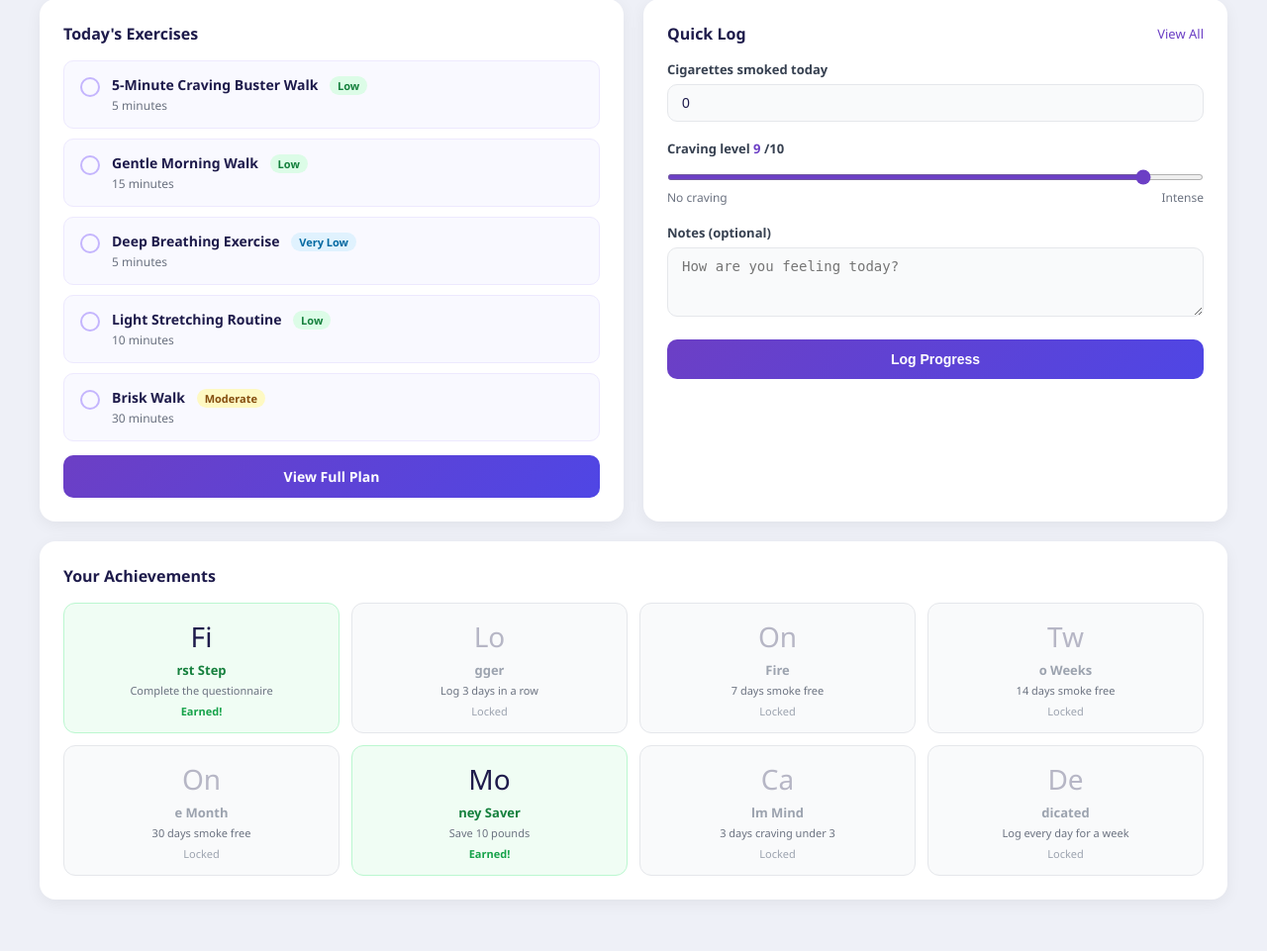
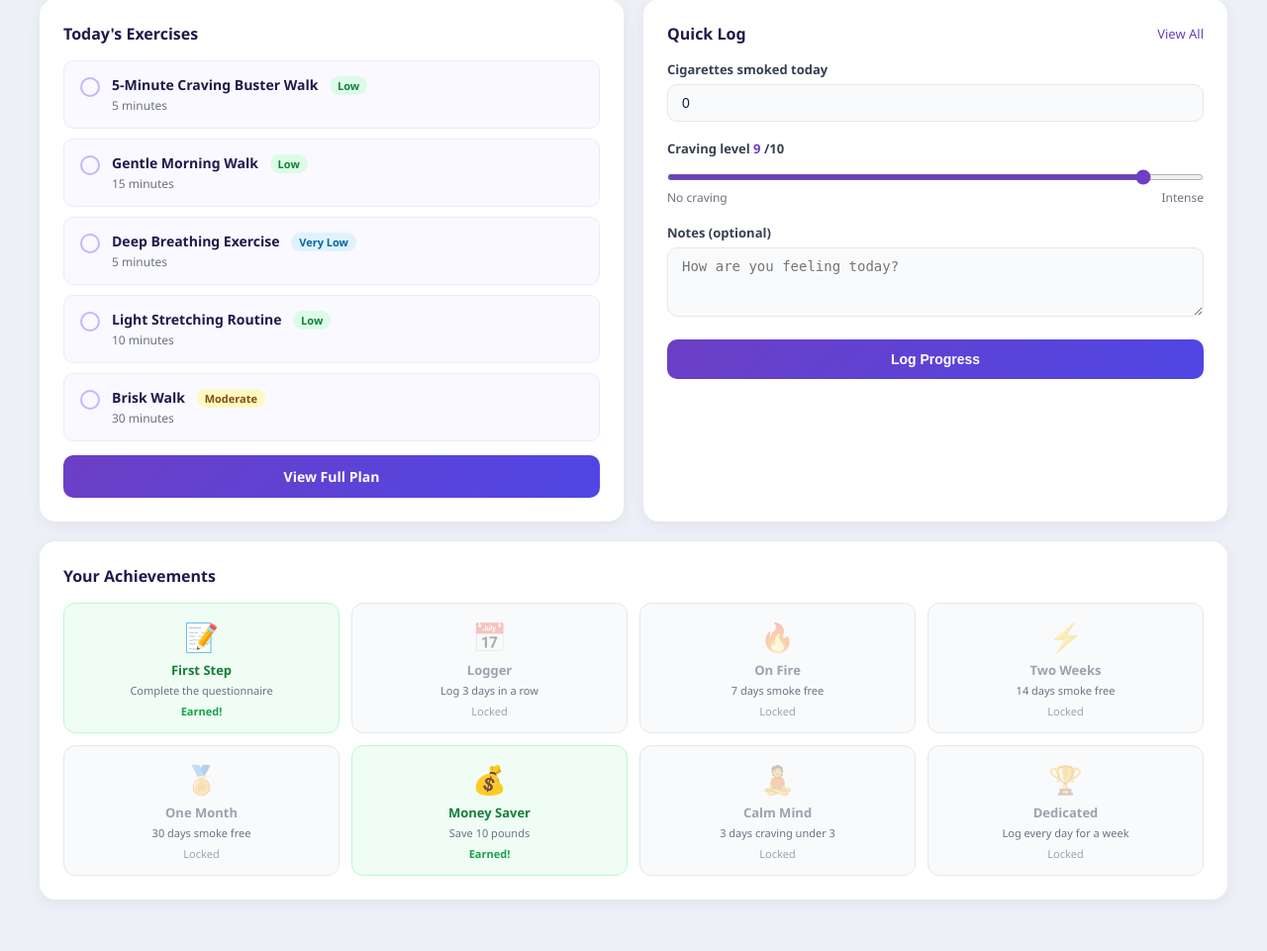
Before and after one commit to ismailkhan18881-hash/django_project, a Django app: page /dashboard/ in a window 1280 px wide. Shown: the part 1289-2250 px from the top of the page at 99% size. Run offline with Django 5.2, Linux system fonts and the light colour scheme; a user stored in the database is signed in; data comes from the database, SQL or seed files in the repository.

Commit message:
fix badge emojis on dashboard

```diff
--- a/core/templates/dashboard.html
+++ b/core/templates/dashboard.html
@@ -13,7 +13,6 @@
 ──────────────────────────────────────────────────────────────────── -->
 
 {% if reminder_level == 1 %}
-  <!-- Level 1 reminder - gentle nudge after 7 days -->
   <div style="background:#eff6ff; border:1px solid #bfdbfe; border-radius:12px;
               padding:18px 24px; margin-bottom:24px;">
     <h3 style="color:#1d4ed8; font-size:16px; margin-bottom:6px;">
@@ -23,7 +22,6 @@
       You have not logged in 7 days. That is okay — life gets busy.
       Your journey is still here waiting for you.
     </p>
-    <!-- Show their personal quit reason from question 12 as a reminder -->
     {% if profile.quit_reason %}
       <p style="color:#1e40af; font-size:13px; margin-bottom:10px;">
         You said you wanted to quit because:
@@ -37,7 +35,6 @@
   </div>
 
 {% elif reminder_level == 2 %}
-  <!-- Level 2 reminder - more emotional appeal after 14 days -->
   <div style="background:#fffbeb; border:1px solid #fde68a; border-radius:12px;
               padding:18px 24px; margin-bottom:24px;">
     <h3 style="color:#92400e; font-size:16px; margin-bottom:6px;">
@@ -46,12 +43,10 @@
     <p style="color:#78350f; font-size:14px; margin-bottom:8px;">
       It has been 2 weeks since your last check in.
     </p>
-    <!-- Use a real statistic to motivate them to come back -->
     <p style="color:#78350f; font-size:13px; margin-bottom:8px;">
       Did you know — people who track their progress are
       <strong>3 times more likely</strong> to successfully quit smoking.
     </p>
-    <!-- Show what they had achieved before they went quiet -->
     <p style="color:#78350f; font-size:13px; margin-bottom:8px;">
       What you had achieved before:
       Health Score <strong>{{ health_score|default:"—" }}</strong> and
@@ -72,8 +67,6 @@
   </div>
 
 {% elif reminder_level == 3 %}
-  <!-- Level 3 reminder - strongest message after 30 days -->
-  <!-- Uses their personal quit reason for maximum emotional impact -->
   <div style="background:#fff1f2; border:1px solid #fecdd3; border-radius:12px;
               padding:18px 24px; margin-bottom:24px;">
     <h3 style="color:#be123c; font-size:16px; margin-bottom:6px;">
@@ -84,7 +77,6 @@
       We know quitting is one of the hardest things a person can do.
       Setbacks are part of the journey — not the end of it.
     </p>
-    <!-- Real NHS statistic about quit attempts to reduce shame -->
     <p style="color:#9f1239; font-size:13px; margin-bottom:8px;">
       Did you know?
       <strong>"Most successful quitters tried 8 to 10 times before it worked.
@@ -99,7 +91,6 @@
     <p style="color:#9f1239; font-size:13px; margin-bottom:10px;">
       Start again today — we are here.
     </p>
-    <!-- Two buttons - one to log today and one to update their plan -->
     <div style="display:flex; gap:10px; flex-wrap:wrap;">
       <a href="{% url 'progress' %}" class="btn-primary"
          style="width:auto; display:inline-block; padding:8px 20px;">
@@ -115,10 +106,7 @@
 {% endif %}
 
 
-<!-- ── WELCOME HEADER ─────────────────────────────────────────────
-     Shows the user's first name from their Django account.
-     If no first name is set it falls back to "there".
-──────────────────────────────────────────────────────────────────── -->
+<!-- ── WELCOME HEADER ─────────────────────────────────────────────────── -->
 <div class="welcome-card">
   <h1>Welcome back,
     <span>{{ request.user.first_name|default:"there" }}</span>
@@ -127,50 +115,37 @@
 </div>
 
 
-<!-- ── STAT CARDS ─────────────────────────────────────────────────
-     These four cards show the user's key stats at a glance.
-     All values come from get_dashboard_stats() in views.py.
-     The default filter shows a dash if the value is not available yet.
-──────────────────────────────────────────────────────────────────── -->
+<!-- ── STAT CARDS ─────────────────────────────────────────────────────── -->
 <div class="stat-grid">
 
   <div class="stat-card">
     <div class="stat-icon">🔥</div>
     <div class="stat-label">Days Smoke-Free</div>
-    <!-- days_smoke_free is the consecutive streak count from views.py -->
     <div class="stat-value">{{ days_smoke_free|default:"—" }}</div>
   </div>
 
   <div class="stat-card">
     <div class="stat-icon">🚬</div>
     <div class="stat-label">Cigarettes Avoided</div>
-    <!-- cigarettes_avoided compares actual vs baseline from profile -->
     <div class="stat-value">{{ cigarettes_avoided|default:"—" }}</div>
   </div>
 
   <div class="stat-card">
     <div class="stat-icon">❤️</div>
     <div class="stat-label">Health Score</div>
-    <!-- health_score is calculated from the last 7 log entries -->
     <div class="stat-value">{{ health_score|default:"—" }}</div>
   </div>
 
   <div class="stat-card">
     <div class="stat-icon">💰</div>
     <div class="stat-label">Money Saved</div>
-    <!-- total_money_saved adds up all money_saved fields from logs -->
     <div class="stat-value">£{{ total_money_saved|default:"0" }}</div>
   </div>
 
 </div>
 
 
-<!-- ── MOTIVATIONAL MESSAGE ───────────────────────────────────────
-     This section shows a personalised message, health statistic,
-     the user's quit reason, and their money saved projection.
-     All content comes from get_motivational_content() in views.py.
-     The tone of the message depends on question 15 of the questionnaire.
-──────────────────────────────────────────────────────────────────── -->
+<!-- ── MOTIVATIONAL MESSAGE ───────────────────────────────────────────── -->
 {% if motivation %}
 <div style="background:linear-gradient(135deg, #f0f4ff, #faf0ff);
             border:1px solid #e0e7ff; border-radius:16px;
@@ -178,9 +153,7 @@
 
   <div style="display:grid; grid-template-columns:1fr 1fr; gap:16px;">
 
-    <!-- Left side - motivational tone and health statistic -->
     <div>
-      <!-- The opener changes based on their emotional state from Q15 -->
       <p style="font-size:15px; font-weight:700; color:#4f46e5; margin-bottom:4px;">
         {{ motivation.tone_opener }}
       </p>
@@ -188,7 +161,6 @@
         {{ motivation.tone_sub }}
       </p>
 
-      <!-- Health statistic based on how many days smoke free they are -->
       <div style="background:white; border-radius:10px; padding:12px;
                   border:1px solid #e0e7ff;">
         <p style="font-size:12px; font-weight:600; color:#6c3fc5; margin-bottom:4px;">
@@ -199,7 +171,6 @@
         </p>
       </div>
 
-      <!-- Only shown if their current craving level is 7 or above -->
       {% if motivation.craving_tip %}
         <div style="background:#fef9c3; border-radius:10px; padding:10px;
                     margin-top:10px; border:1px solid #fde68a;">
@@ -210,9 +181,7 @@
       {% endif %}
     </div>
 
-    <!-- Right side - personal quit reason and money stats -->
     <div>
-      <!-- Show their answer to question 12 back to them as motivation -->
       {% if profile.quit_reason %}
         <div style="background:white; border-radius:10px; padding:12px;
                     border:1px solid #e0e7ff; margin-bottom:10px;">
@@ -228,7 +197,6 @@
         </div>
       {% endif %}
 
-      <!-- Money saved stats with a yearly projection -->
       <div style="background:white; border-radius:10px; padding:12px;
                   border:1px solid #e0e7ff;">
         <p style="font-size:12px; font-weight:600; color:#6c3fc5; margin-bottom:8px;">
@@ -237,15 +205,12 @@
         <div style="display:grid; grid-template-columns:1fr 1fr; gap:6px;">
           <div style="font-size:12px; color:#6b7280;">
             Total saved
-            <!-- total_money_saved comes from adding up all log entries -->
             <strong style="display:block; font-size:16px; color:#16a34a;">
               £{{ total_money_saved }}
             </strong>
           </div>
           <div style="font-size:12px; color:#6b7280;">
             Yearly projection
-            <!-- yearly_saving is calculated in the dashboard view -->
-            <!-- it multiplies daily cigarette cost by 365 -->
             <strong style="display:block; font-size:16px; color:#16a34a;">
               £{{ yearly_saving }}
             </strong>
@@ -259,22 +224,14 @@
 {% endif %}
 
 
-<!-- ── PROGRESS CHART AND MILESTONE CARD ─────────────────────────
-     Two columns side by side.
-     Left: Chart.js line graph of the last 14 log entries.
-     Right: Purple milestone card showing progress towards next goal.
-──────────────────────────────────────────────────────────────────── -->
+<!-- ── PROGRESS CHART AND MILESTONE CARD ─────────────────────────────── -->
 <div class="dashboard-grid" style="margin-bottom:20px;">
 
-  <!-- Progress chart card -->
   <div class="card">
     <h3 style="font-size:16px; font-weight:700; margin-bottom:16px;">
       Progress Overview
     </h3>
-    <!-- Only show the chart if there is data to display -->
-    <!-- chart_labels is a JSON list of date strings from views.py -->
     {% if chart_labels %}
-      <!-- The canvas element is where Chart.js draws the graph -->
       <canvas id="progressChart" height="160"></canvas>
     {% else %}
       <p style="color:#6b7280; font-size:14px;">
@@ -283,28 +240,23 @@
     {% endif %}
   </div>
 
-  <!-- Milestone card with purple gradient background -->
   <div class="milestone-card">
     <h3>Amazing Progress!</h3>
     <p>You are on an incredible journey</p>
 
-    <!-- Shows current days vs next milestone target -->
     <div class="milestone-bar-label">
       <span>Next Milestone</span>
       <span>{{ days_smoke_free|default:0 }} / {{ next_milestone }} days</span>
     </div>
 
-    <!-- Progress bar that fills based on milestone_pct from views.py -->
     <div class="milestone-bar-bg">
       <div class="milestone-bar-fill" style="width:{{ milestone_pct }}%;"></div>
     </div>
 
-    <!-- Motivational message about the milestone -->
     <p style="font-size:13px; opacity:0.9; margin-bottom:0;">
       {{ milestone_message }}
     </p>
 
-    <!-- Two info boxes showing upcoming milestone and days until it -->
     <div class="milestone-info-grid">
       <div class="milestone-info-box">
         <span>Upcoming Milestone</span>
@@ -320,87 +272,66 @@
 </div>
 
 
-<!-- ── TODAY'S EXERCISES AND QUICK LOG ───────────────────────────
-     Two columns side by side.
-     Left: Preview of today's exercise plan.
-     Right: Quick log form so users can log without leaving the dashboard.
-──────────────────────────────────────────────────────────────────── -->
+<!-- ── TODAY'S EXERCISES AND QUICK LOG ───────────────────────────────── -->
 <div class="dashboard-grid-3" style="margin-bottom:20px;">
 
-  <!-- Today's exercises preview -->
   <div class="card">
     <h3 style="font-size:16px; font-weight:700; margin-bottom:16px;">
       Today's Exercises
     </h3>
 
-    <!-- todays_exercises comes from generate_exercise_plan() in views.py -->
     {% if todays_exercises %}
       {% for ex in todays_exercises %}
         <div class="exercise-item">
-          <!-- Circle that can be ticked - done is False by default -->
           <div class="exercise-check {% if ex.done %}done{% endif %}">
             {% if ex.done %}✓{% endif %}
           </div>
           <div>
-            <!-- Exercise name with intensity badge next to it -->
             <div class="exercise-name">
               {{ ex.name }}
-              <!-- intensity_class controls the badge colour from CSS -->
               <span class="intensity-badge badge-{{ ex.intensity_class }}">
                 {{ ex.intensity }}
               </span>
             </div>
-            <!-- Duration shown below the exercise name -->
             <div class="exercise-meta">{{ ex.duration }}</div>
           </div>
         </div>
       {% endfor %}
     {% else %}
-      <!-- Shown if no exercises were generated yet -->
       <p style="color:#6b7280; font-size:14px;">
         Complete your profile to get your exercise plan.
       </p>
     {% endif %}
 
-    <!-- Link to the full exercise plan page -->
     <a href="{% url 'plan' %}" class="btn-primary"
        style="margin-top:14px; display:block;">
       View Full Plan
     </a>
   </div>
 
-  <!-- Quick log form -->
   <div class="quick-log-card">
     <h3>
       Quick Log
-      <!-- Link to the full log progress page -->
       <a href="{% url 'progress' %}" class="view-all-link">View All</a>
     </h3>
 
-    <!-- This form posts to the log_progress view in views.py -->
-    <!-- action points to the progress URL so it saves correctly -->
     <form method="post" action="{% url 'progress' %}">
       {% csrf_token %}
 
-      <!-- Cigarettes smoked today -->
       <div class="form-group">
         <label>Cigarettes smoked today</label>
-        <!-- Pre-fill with last log value if available -->
         <input type="number" name="cigarettes_smoked" min="0"
                value="{{ last_log.cigarettes_smoked|default:0 }}">
       </div>
 
-      <!-- Craving level slider -->
       <div class="form-group">
         <label>
           Craving level
-          <!-- This span updates live as the slider moves using JavaScript below -->
           <span id="dashCravingVal"
                 style="color:#6c3fc5; font-weight:700;">
             {{ last_log.craving_level|default:5 }}
           </span>/10
         </label>
-        <!-- Range input renders as a slider in the browser -->
         <input type="range" name="craving_level" min="0" max="10" step="1"
                value="{{ last_log.craving_level|default:5 }}"
                oninput="document.getElementById('dashCravingVal').innerText = this.value">
@@ -410,7 +341,6 @@
         </div>
       </div>
 
-      <!-- Optional notes textarea -->
       <div class="form-group">
         <label>Notes (optional)</label>
         <textarea name="notes" rows="3"
@@ -424,12 +354,9 @@
 </div>
 
 
-<!-- ── ACHIEVEMENT BADGES ─────────────────────────────────────────
-     Shows all 8 badges in a 4 column grid.
-     Earned badges are green, locked badges are grey.
-     all_badges comes from the dashboard view in views.py.
-     check_and_award_badges() runs every time the dashboard loads
-     and automatically awards any new badges the user has earned.
+<!-- ── ACHIEVEMENT BADGES ─────────────────────────────────────────────
+     Each badge key gets its own emoji.
+     Easier badges get simpler emojis, harder badges get awards.
 ──────────────────────────────────────────────────────────────────── -->
 <div class="card" style="margin-bottom:20px;">
   <h3 style="font-size:16px; font-weight:700; margin-bottom:16px;">
@@ -438,29 +365,36 @@
 
   <div style="display:grid; grid-template-columns:repeat(4, 1fr); gap:12px;">
     {% for badge in all_badges %}
-      <!-- Green background if earned, grey if locked -->
       <div style="background:{% if badge.earned %}#f0fdf4{% else %}#f9fafb{% endif %};
                   border:1px solid {% if badge.earned %}#bbf7d0{% else %}#e5e7eb{% endif %};
                   border-radius:12px; padding:14px; text-align:center;">
 
-        <!-- Badge label - first 2 characters are the emoji -->
+        <!-- Emoji assigned per badge key -->
         <div style="font-size:28px; margin-bottom:6px;
                     opacity:{% if badge.earned %}1{% else %}0.3{% endif %};">
-          {{ badge.label|slice:":2" }}
+          {% if badge.key == 'first_step' %}📝
+          {% elif badge.key == 'logger' %}📅
+          {% elif badge.key == 'on_fire' %}🔥
+          {% elif badge.key == 'two_weeks' %}⚡
+          {% elif badge.key == 'one_month' %}🏅
+          {% elif badge.key == 'money_saver' %}💰
+          {% elif badge.key == 'calm_mind' %}🧘
+          {% elif badge.key == 'dedicated' %}🏆
+          {% endif %}
         </div>
 
-        <!-- Badge name - everything after the emoji -->
+        <!-- Full badge name -->
         <div style="font-size:13px; font-weight:600;
                     color:{% if badge.earned %}#15803d{% else %}#9ca3af{% endif %};">
-          {{ badge.label|slice:"2:" }}
+          {{ badge.label }}
         </div>
 
-        <!-- Short description of how to earn the badge -->
+        <!-- Description of how to earn it -->
         <div style="font-size:11px; color:#6b7280; margin-top:4px;">
           {{ badge.desc }}
         </div>
 
-        <!-- Show earned or locked status -->
+        <!-- Earned or locked -->
         {% if badge.earned %}
           <div style="font-size:11px; color:#16a34a; font-weight:600; margin-top:6px;">
             Earned!
@@ -477,40 +411,30 @@
 </div>
 
 
-<!-- ── CHART.JS SCRIPT ────────────────────────────────────────────
-     This JavaScript runs after the page loads and draws the chart.
-     chart_labels, chart_cigarettes, and chart_cravings are JSON strings
-     passed from views.py. The safe filter tells Django not to escape them
-     so JavaScript can read them as proper arrays.
-──────────────────────────────────────────────────────────────────── -->
+<!-- ── CHART.JS SCRIPT ────────────────────────────────────────────────── -->
 {% if chart_labels %}
 <script>
-  // Get the canvas element where the chart will be drawn
   const ctx = document.getElementById('progressChart').getContext('2d');
 
-  // These variables come from Django views.py as JSON arrays
-  const labels      = {{ chart_labels|safe }};      // date labels like "05 Feb"
-  const cigData     = {{ chart_cigarettes|safe }};   // cigarettes smoked per day
-  const cravingData = {{ chart_cravings|safe }};     // craving level per day
+  const labels      = {{ chart_labels|safe }};
+  const cigData     = {{ chart_cigarettes|safe }};
+  const cravingData = {{ chart_cravings|safe }};
 
-  // Create a new Chart.js line chart with two datasets
   new Chart(ctx, {
     type: 'line',
     data: {
       labels: labels,
       datasets: [
         {
-          // Red line for cigarettes smoked
           label:           'Cigarettes Smoked',
           data:            cigData,
           borderColor:     '#ef4444',
           backgroundColor: 'rgba(239,68,68,0.1)',
-          tension:         0.4,   // makes the line curved rather than jagged
-          pointRadius:     4,     // size of the dots on the line
-          fill:            true,  // fills the area under the line
+          tension:         0.4,
+          pointRadius:     4,
+          fill:            true,
         },
         {
-          // Purple line for craving level
           label:           'Craving Level',
           data:            cravingData,
           borderColor:     '#6c3fc5',
@@ -525,17 +449,17 @@
       responsive: true,
       plugins: {
         legend: {
-          position: 'bottom',             // legend shown below the chart
+          position: 'bottom',
           labels: { font: { size: 12 } }
         }
       },
       scales: {
         y: {
-          beginAtZero: true,              // y axis starts at 0
-          grid: { color: '#f3f4f6' }     // light grey grid lines
+          beginAtZero: true,
+          grid: { color: '#f3f4f6' }
         },
         x: {
-          grid: { display: false }        // no vertical grid lines
+          grid: { display: false }
         }
       }
     }
```
